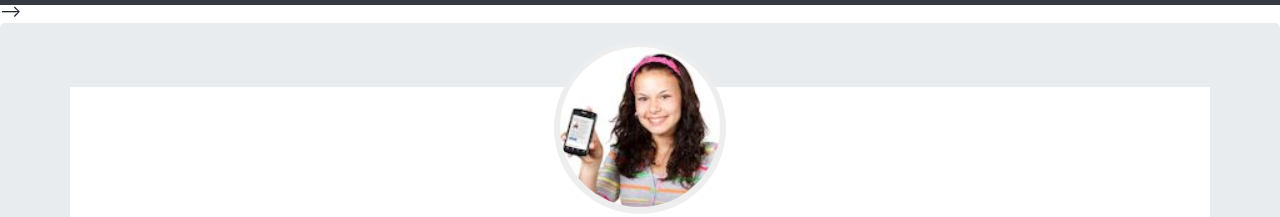
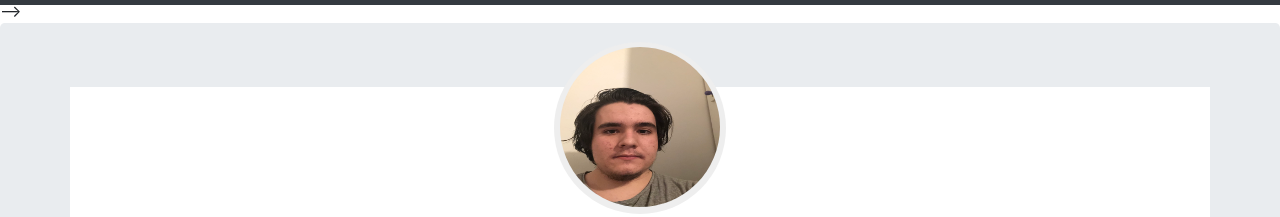
Before and after one commit to MateoMosnier/MosnierMateo.github.io, a plain HTML site: page Pages/Cv.html in a window 1280 px wide. Shown: the part 51-268 px from the top of the page. Drawn offline with nearby package versions, Linux system fonts and the light colour scheme.

Commit message:
Version finale

```diff
--- a/Pages/Cv.html
+++ b/Pages/Cv.html
@@ -185,7 +185,7 @@
                 <div class="row cadreCV">
                     <div id="cv-entete" class="text-center">
                         <div id="cv-photo">
-                            <img src="../images/AmeliaPilou.jpg" alt="Ma photo d'identité">
+                            <img src="../images/MosnierMatéo.jpg" alt="Ma photo d'identité">
                         </div>
                         <div id="cv-intro">
                             <h1>Bonjour, je m'appelle <span>Matéo</span> et voici mon CV</h1>
```
